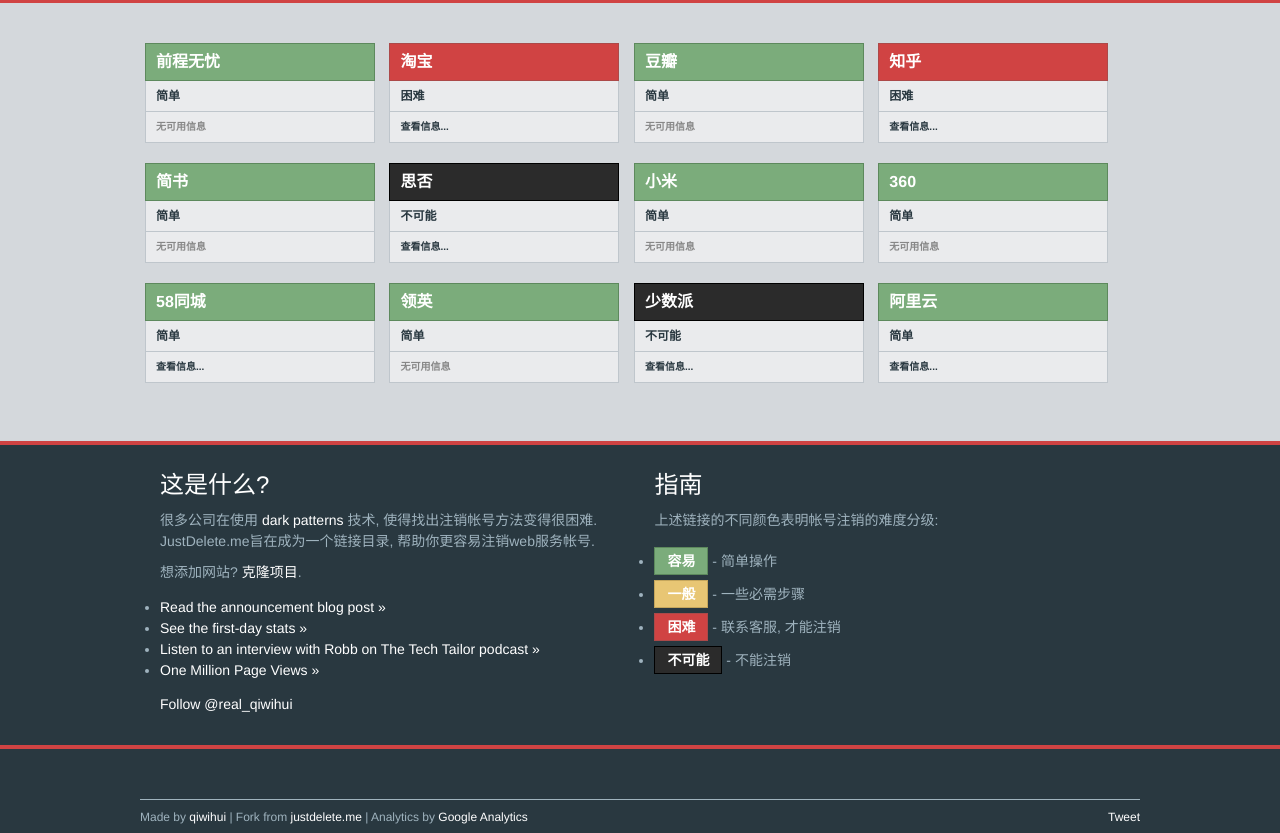
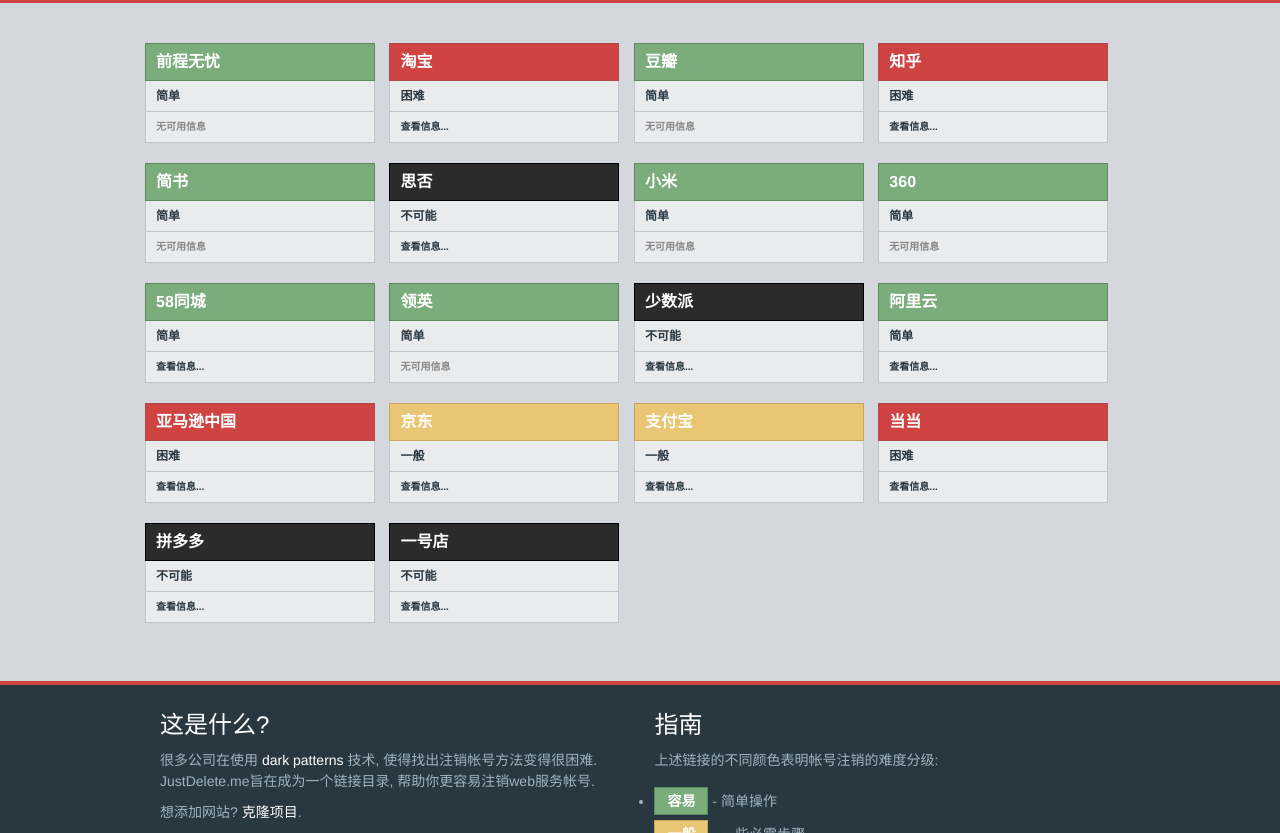
Before and after one commit to qiwihui/justdeleteme.CN, a plain HTML site: page index.html in a window 1280 px wide. Shown: the part 408-1241 px from the top of the page. Drawn offline with Linux system fonts and the light colour scheme.

Commit message:
Deploy qiwihui/justdeleteme.CN to github.com/qiwihui/justdeleteme.CN.git:gh-pages

```diff
--- a/index.html
+++ b/index.html
@@ -316,6 +316,138 @@
 
 					</section>
 
+					<section class="site-block hard">
+						<a class="site-header" href=" https://www.amazon.cn/gp/help/customer/display.html?ie=UTF8&amp;nodeId=201945400 ">
+	                        亚马逊中国
+	                    </a>
+
+						<p class="site-difficulty">
+
+								困难
+
+	                    </p>
+
+
+							<div class="tooltip-content">
+								需要联系亚马逊客服，在客服的指导和帮助下完成注销
+
+							</div>
+							<a href="#" class="tooltip-toggle contains-info">查看信息...</a>
+
+
+
+					</section>
+
+					<section class="site-block medium">
+						<a class="site-header" href=" https://aq.jd.com/process/userCancel?s=1&amp;channel=2&amp;type=2 ">
+	                        京东
+	                    </a>
+
+						<p class="site-difficulty">
+
+								一般
+
+	                    </p>
+
+
+							<div class="tooltip-content">
+								官方帮助：https://help.jd.com/user/issue/164-3691.html
+
+							</div>
+							<a href="#" class="tooltip-toggle contains-info">查看信息...</a>
+
+
+
+					</section>
+
+					<section class="site-block medium">
+						<a class="site-header" href=" https://memberprod.alipay.com/account/close/apply.htm ">
+	                        支付宝
+	                    </a>
+
+						<p class="site-difficulty">
+
+								一般
+
+	                    </p>
+
+
+							<div class="tooltip-content">
+								官方帮助：https://cshall.alipay.com/lab/help_detail.htm?help_id=249348
+
+							</div>
+							<a href="#" class="tooltip-toggle contains-info">查看信息...</a>
+
+
+
+					</section>
+
+					<section class="site-block hard">
+						<a class="site-header" href=" http://help.dangdang.com/details/page251 ">
+	                        当当
+	                    </a>
+
+						<p class="site-difficulty">
+
+								困难
+
+	                    </p>
+
+
+							<div class="tooltip-content">
+								需要联系客服进行注销操作
+
+							</div>
+							<a href="#" class="tooltip-toggle contains-info">查看信息...</a>
+
+
+
+					</section>
+
+					<section class="site-block impossible">
+						<a class="site-header" href=" http://help.dangdang.com/details/page251 ">
+	                        拼多多
+	                    </a>
+
+						<p class="site-difficulty">
+
+							  	不可能
+
+	                    </p>
+
+
+							<div class="tooltip-content">
+								没有提供注销账户功能
+
+							</div>
+							<a href="#" class="tooltip-toggle contains-info">查看信息...</a>
+
+
+
+					</section>
+
+					<section class="site-block impossible">
+						<a class="site-header" href=" https://cms.yhd.com/cms/view.do?topicId=191 ">
+	                        一号店
+	                    </a>
+
+						<p class="site-difficulty">
+
+							  	不可能
+
+	                    </p>
+
+
+							<div class="tooltip-content">
+								没有提供注销账户功能
+
+							</div>
+							<a href="#" class="tooltip-toggle contains-info">查看信息...</a>
+
+
+
+					</section>
+
 
 			</section>
 
```
